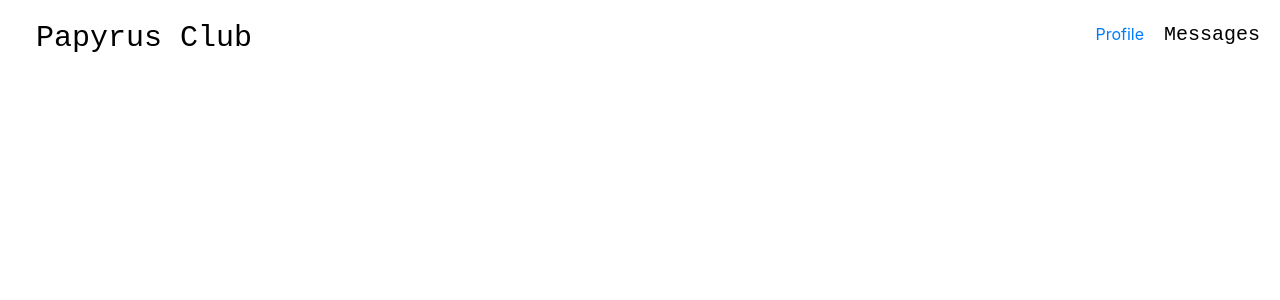
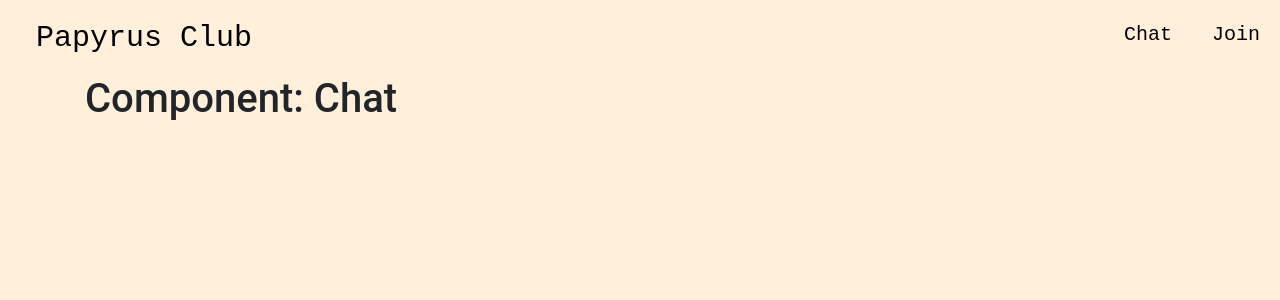
Before and after one commit to davidlunadeleon/hackmty2020-papyrusclub, a React (Create React App) app in the folder front/papyrus-club/: page /chatwindow in a window 1280 px wide. Shown: the top 300 px of the page. Built offline with nearby package versions, Linux system fonts and the light colour scheme.

Commit message:
[Front] Changed Location of some components, created ChatWindow, temporal navbar changes

```diff
--- a/front/papyrus-club/src/App.js
+++ b/front/papyrus-club/src/App.js
@@ -2,9 +2,12 @@
 import  { BrowserRouter as Router, Switch, Route } from "react-router-dom";
 import "bootstrap/dist/css/bootstrap.min.css";
 import './App.css';
-import Home from './Home';
+import Home from './Pages/Home';
 import Chat from './Pages/Chat';
+
+import Join from './Components/Join';
 import Navbar from './Components/Navbar'
+import ChatWindow from './Components/ChatWindow';
 
 
 class App extends Component {
@@ -18,6 +21,8 @@
               <Switch>
                 <Route exact path={"/"} component={Home} />
                 <Route path='/chat' component={Chat}/>
+                <Route path='/join' component={Join}/>
+                <Route path='/chatwindow' component={ChatWindow}/>
               </Switch>
       </Router>
     );
--- a/front/papyrus-club/src/Components/ChatWindow.jsx
+++ b/front/papyrus-club/src/Components/ChatWindow.jsx
@@ -1,4 +1,5 @@
-import React, { Component } from "react";
+import React, { useState, useEffect } from "react";
+import queryString from 'query-string';
 // import styles from "../Home.module.css";
 import Navbar from "./Navbar";
 import { Container } from "react-bootstrap";
--- a/front/papyrus-club/src/Components/Navbar.jsx
+++ b/front/papyrus-club/src/Components/Navbar.jsx
@@ -43,11 +43,16 @@
           </div>
           <Link className={navStyles.logo} to="/">Papyrus Club</Link>
           <ul className={open ? navStyles.showing : ""}>
+            <li>
             <Link className={navStyles.listLink} to="chat">
-              Profile
+              Chat
             </Link>
+
+            </li>
             <li>
-              <span className={navStyles.listLink}>Messages</span>
+            <Link className={navStyles.listLink} to="join">
+              Join
+            </Link>
             </li>
           </ul>
       </nav>
--- a/front/papyrus-club/src/index.js
+++ b/front/papyrus-club/src/index.js
@@ -2,7 +2,7 @@
 import ReactDOM from 'react-dom';
 import './index.css';
 import App from './App';
-import Home from './Home';
+import Home from './Pages/Home';
 import * as serviceWorker from './serviceWorker';
 
 ReactDOM.render(
```
